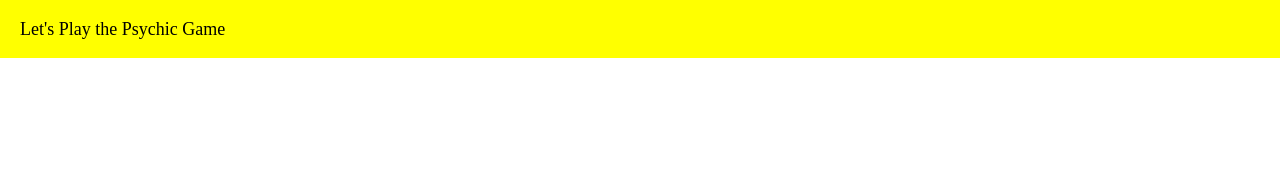
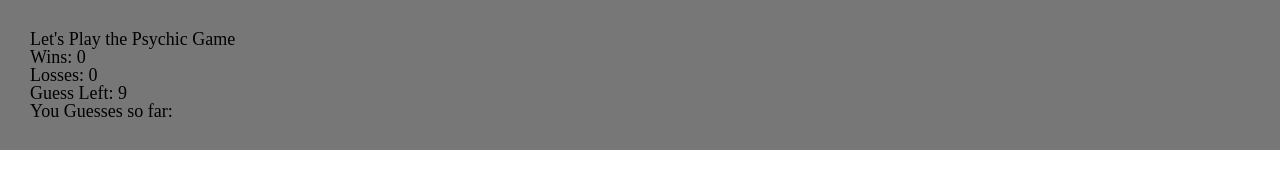
Before and after one commit to bomingfan/Psychic-Game, a plain HTML site: page index.html in a window 1280 px wide. Drawn offline with Linux system fonts and the light colour scheme.

Commit message:
hw3-done

```diff
--- a/assets/css/style.css
+++ b/assets/css/style.css
@@ -1,5 +1,5 @@
 #game {
-    background-color: yellow;
+    background-color: #777777;
     font-size: large;
-    padding: 20px;
+    padding: 30px;
 }
--- a/assets/javascript/game.js
+++ b/assets/javascript/game.js
@@ -18,6 +18,7 @@ var win = 0;
 var loss = 0;
 var guessLeft = 9;
 var guessHistory = [];
+
 var reset = function () {
     guessLeft = 9;
     guessHistory = [];
@@ -26,6 +27,15 @@ var reset = function () {
 
 
 document.onkeyup = function (event) {
+
+    var html =
+    "<h1>Let's Play the Psychic Game</h1>" +
+    "<p>Wins: " + win + "</p>" +
+    "<p>Losses: " + loss + "</p>" +
+    "<p>Guess Left: " + guessLeft + "</p>" +
+    "<p>You Guesses so far: " + guessHistory + "</p>";
+
+
     guessLeft--;
 
     var userGuess = event.key;
@@ -49,11 +59,6 @@ document.onkeyup = function (event) {
 
 
 
-    var html =
-        "<p>Wins: " + win + "</p>" +
-        "<p>Losses: " + loss + "</p>" +
-        "<p>Guess Left: " + guessLeft + "</p>" +
-        "<p>You Guesses so far: " + guessHistory + "</p>";
 
 
     document.querySelector("#game").innerHTML = html;
--- a/index.html
+++ b/index.html
@@ -10,7 +10,11 @@
 </head>
 <body>
     <div id = "game">
-        <p>Let's Play the Psychic Game</p>
+        <h1>Let's Play the Psychic Game</h1>
+        <p>Wins: 0</p>
+        <p>Losses: 0 </p>
+        <p>Guess Left: 9</p>
+        <p>You Guesses so far: </p>
     </div>
 
     <script src="assets/javascript/game.js"></script>
```
